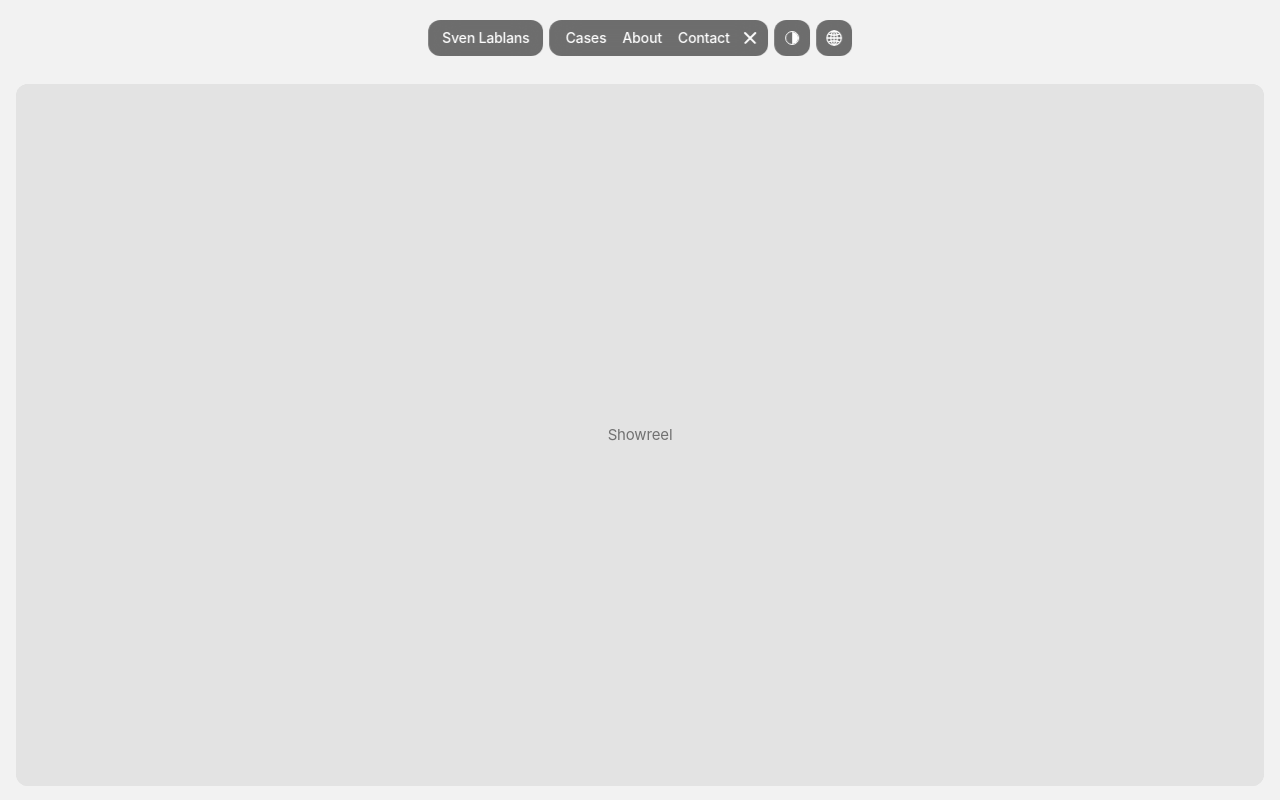
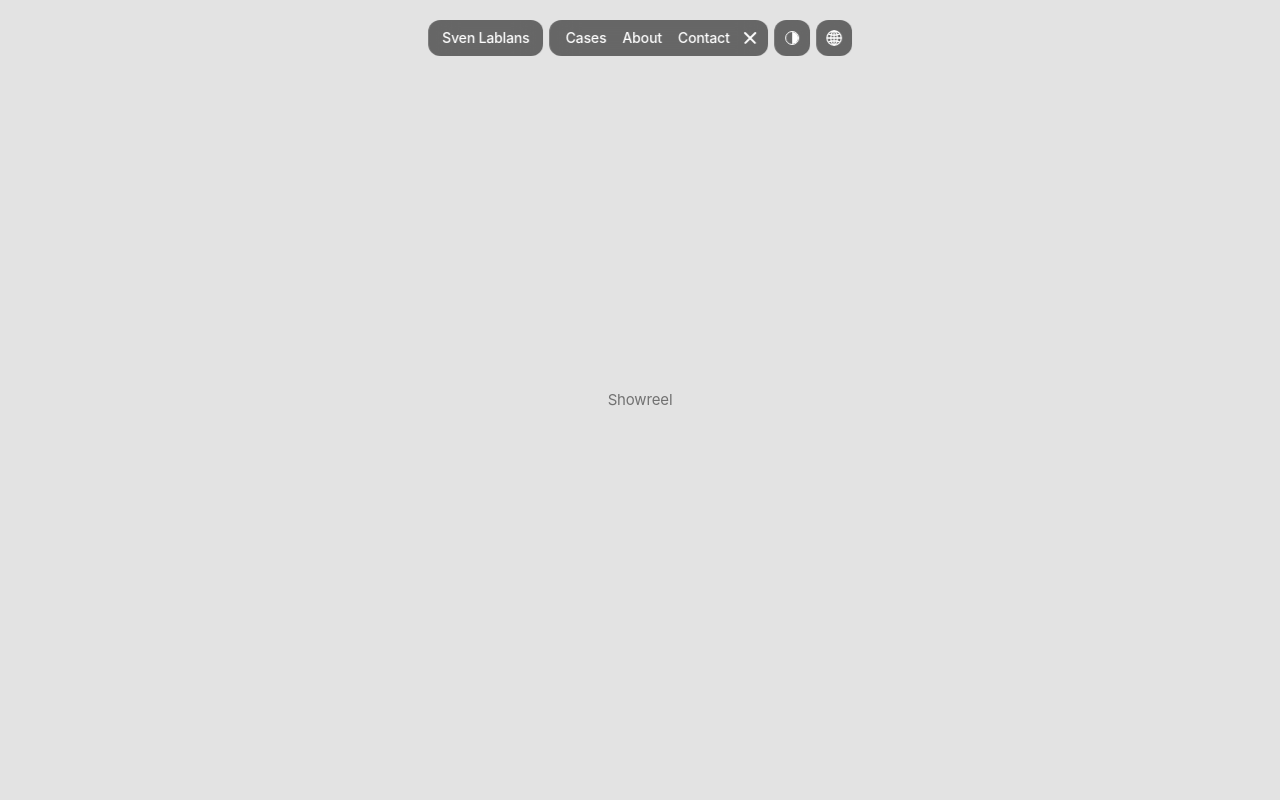
Before and after one commit to svenlablans/svenlablans.github.io, a plain HTML site: page index.html in a window 1280 px wide. Shown: the top 800 px of the page. Drawn offline with Linux system fonts and the light colour scheme; a web font is replaced by a local one.

Commit message:
Update site — 2026-11-22 20:40

```diff
--- a/css/style.css
+++ b/css/style.css
@@ -292,7 +292,7 @@ video { display: block; max-width: 100%; }
 .card .card-meta h3 { font-size: 14px; font-weight: 500; letter-spacing: -0.015em; transition: opacity 0.4s; }
 .plus {
   position: relative; flex-shrink: 0; width: 30px; height: 30px; border-radius: 100px;
-  background: rgba(0, 0, 0, 0.27); /* no blur here: a blur on every thumbnail over playing video made scrolling lag */
+  background: rgba(0, 0, 0, 0.27); -webkit-backdrop-filter: blur(2px); backdrop-filter: blur(2px);
   transition: transform 0.4s var(--ease);
 }
 .card--dark .plus { background: rgba(255, 255, 255, 0.27); }
@@ -502,11 +502,3 @@ html.planet-open { overflow: hidden; }
 }
 @keyframes reel-fill { from { transform: scaleX(0); } to { transform: scaleX(1); } }
 @media (prefers-reduced-motion: reduce) { .reel-dot.on::after { animation: none; } }
-
-/* Showreel shrink runs on the graphics card: scaled from the top centre, overflow at the sides is clipped */
-.intro-a { transform-origin: 50% 0; }
-html, body { overflow-x: clip; }
-
-/* Showreel as a plain block on every screen: start below the floating menu */
-.home-intro.reel-still { padding-top: 84px; }
-@media (max-width: 760px) { .home-intro.reel-still { padding-top: var(--below-menu); } }
--- a/js/main.js
+++ b/js/main.js
@@ -369,13 +369,7 @@
       // (unless the visitor opened it themselves).
       let autoOpened = false;
       const atEnd = () => window.innerHeight + window.scrollY >= document.documentElement.scrollHeight - 80;
-      let endTick = false;
       window.addEventListener("scroll", () => {
-        if (endTick) return;                         // check at most once per frame
-        endTick = true;
-        requestAnimationFrame(() => { endTick = false; checkEnd(); });
-      }, { passive: true });
-      function checkEnd() {
         const hh = document.querySelector(".site-header");
         // not on phones: there the open menu would cover the footer text you scrolled down to read
         if (!hh || window.EDITOR || window.innerWidth <= 760) return;
@@ -387,7 +381,7 @@
           autoOpened = false;
           hh.classList.remove("open"); hh.querySelector(".menu-toggle").setAttribute("aria-expanded", false);
         }
-      }
+      }, { passive: true });
       document.addEventListener("click", (e) => { if (e.target.closest(".menu-toggle")) autoOpened = false; }, true);
       // close when clicking outside the menu or pressing Escape
       document.addEventListener("click", (e) => {
@@ -581,7 +575,7 @@
         if (e.isIntersecting) { if (v.preload === "none") v.preload = "auto"; v.play().catch(() => {}); }
         else v.pause();
       });
-    }, { rootMargin: "0px", threshold: 0.15 });
+    }, { rootMargin: "300px 0px" });
     vids.forEach((v) => videoIO.observe(v));
     // case list previews: only play while you hover the row
     document.querySelectorAll(".case-row").forEach((row) => {
@@ -669,28 +663,18 @@
     const ease = (t) => (t < 0.5 ? 4 * t * t * t : 1 - Math.pow(-2 * t + 2, 3) / 2);
     let m = {};
 
-    // Performance: the reel keeps one fixed size (its final 16:9 block) and is only *scaled* while you
-    // scroll. Scaling runs on the graphics card; changing width/height re-laid-out the whole page every frame.
-    let secTop = 0;
     function measure() {
-      reel.style.transform = ""; reel.style.width = ""; reel.style.height = ""; reel.style.left = "";
       const W = sticky.clientWidth;                         // content width (inside the 16px margins)
-      const vw = document.documentElement.clientWidth;
-      const endH = W * 9 / 16, fullH = window.innerHeight - HEADER;
-      m = { W, endH, D: window.innerHeight * 0.7 };
-      // phone: no zoom, the reel simply sits as a 16:9 block below the menu
-      m.still = true;   // no scroll animation (it caused lag): the reel is a plain 16:9 block on every screen
+      const vw = document.documentElement.clientWidth; const edge = (vw - W) / 2;            // distance to the screen edge
+      m = { W, edge, fullW: vw, fullH: window.innerHeight - HEADER, endH: W * 9 / 16, D: window.innerHeight * 0.7 };
+      // phone: a landscape reel cropped to a tall screen and then shrunk looks like an odd zoom,
+      // so there it simply sits as a 16:9 block below the menu (it still fades out on scroll)
+      m.still = window.innerWidth <= 760;
       sec.classList.toggle("reel-still", m.still);
-      // start scale: big enough to cover the whole screen
-      m.s0 = m.still ? 1 : Math.max(vw / W, fullH / endH);
-      if (m.still) m.D = 1;
-      reel.style.width = `${W}px`;
-      reel.style.height = `${endH}px`;
-      sticky.style.height = `${endH}px`;
+      if (m.still) { m.edge = 0; m.fullW = W; m.fullH = m.endH; m.D = 1; }
       // scroll distance + final height: it unpins exactly when it reaches its final size
-      sec.style.height = m.still ? "" : `${m.D + endH}px`;
+      sec.style.height = `${m.D + m.endH}px`;
       sec.style.marginBottom = `${GAP}px`;
-      secTop = sec.getBoundingClientRect().top + window.scrollY;
       update(true);
     }
 
@@ -698,14 +682,16 @@
     let shown = null;
     const soft = (t) => 1 - Math.pow(1 - t, 3);            // ease-out: quick start, gentle landing
     function update(instant) {
-      const target = clamp((window.scrollY + HEADER - secTop) / m.D);   // no layout reads while scrolling
+      const target = clamp((HEADER - sec.getBoundingClientRect().top) / m.D);
       shown = shown == null || instant ? target : shown + (target - shown) * 0.14;
       if (Math.abs(target - shown) < 0.0005) shown = target;
       const e = soft(shown);
-      const s = lerp(m.s0, 1, e);
-      reel.style.transform = `scale(${s})`;
-      // corners grow from square to rounded; divide by the scale so they look right on screen
-      reel.style.borderRadius = `${lerp(0, RADIUS, e) / s}px`;
+      const h = lerp(m.fullH, m.endH, e);
+      reel.style.left = `${lerp(-m.edge, 0, e)}px`;
+      reel.style.width = `${lerp(m.fullW, m.W, e)}px`;
+      reel.style.height = `${h}px`;
+      reel.style.borderRadius = `${lerp(0, RADIUS, e)}px`;
+      sticky.style.height = `${h}px`;
       return shown !== target;
     }
 
@@ -716,13 +702,8 @@
       ticking = true;
       requestAnimationFrame(loop);
     };
+    window.addEventListener("scroll", onScroll, { passive: true });
     window.addEventListener("resize", measure);
-    measure();
-    if (m.still) {                                   // nothing moves: don't listen to scrolling at all
-      introOff = () => window.removeEventListener("resize", measure);
-      return;
-    }
-    window.addEventListener("scroll", onScroll, { passive: true });
     introOff = () => {
       window.removeEventListener("scroll", onScroll);
       window.removeEventListener("resize", measure);
```
